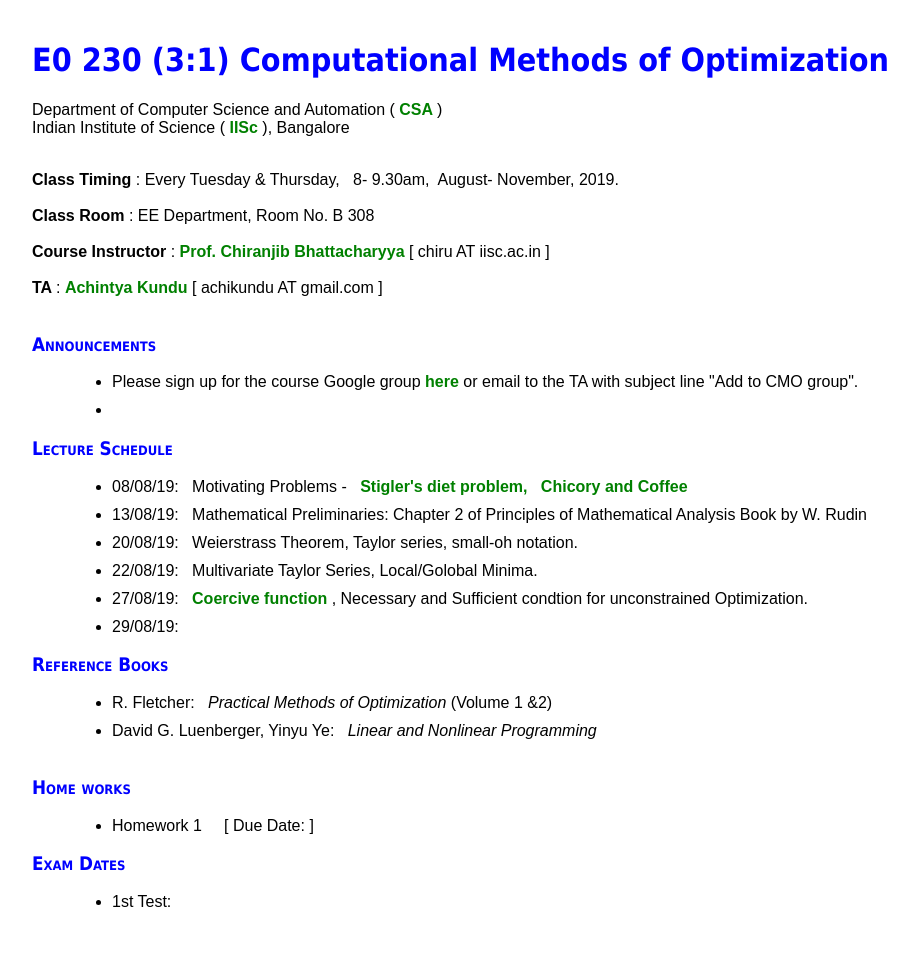
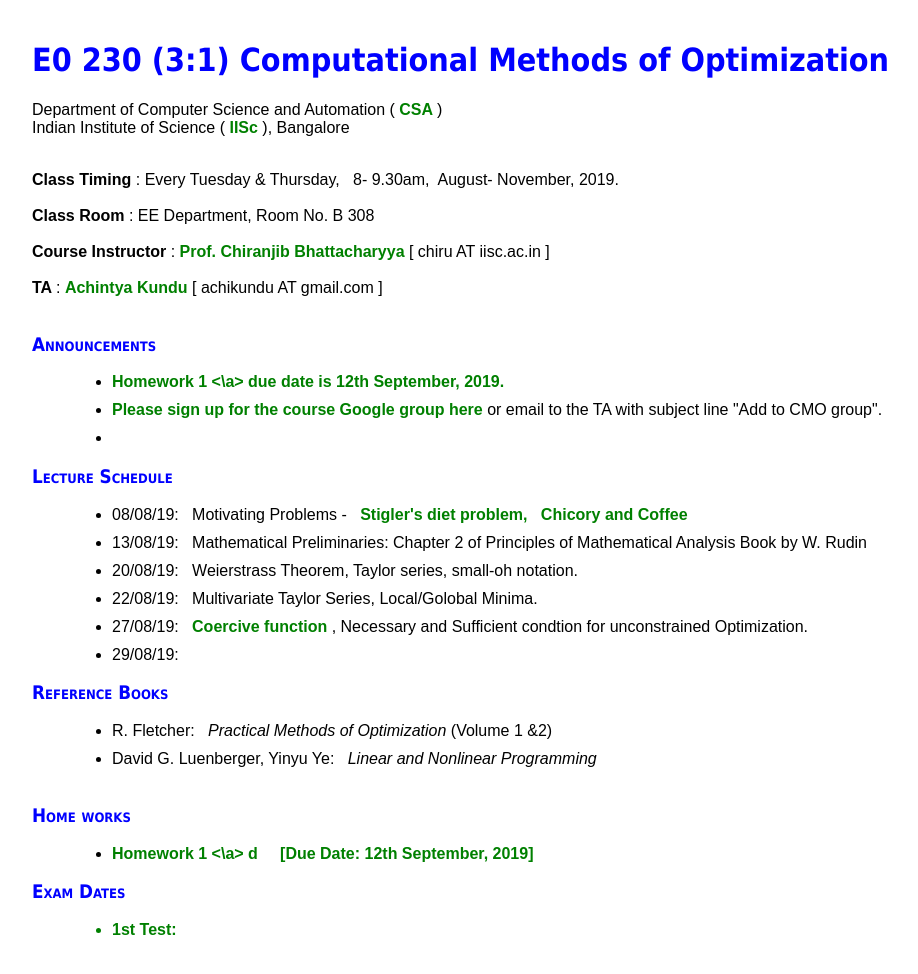
Before and after one commit to cmo2019/cmo2019, a plain HTML site: page index.html in a window 1280 px wide. Shown: the whole page, without its empty margins (50-968 px from the left). Before the commit the page ends 947 px from the top, so only its background shows below. Drawn offline with Linux system fonts and the light colour scheme.

Commit message:
Update index.html

```diff
--- a/index.html
+++ b/index.html
@@ -48,6 +48,8 @@
 
  <dt></dt><h3> Announcements </h3>
 <dd><ul>
+  <dt></dt><li>  <a href="https://drive.google.com/file/d/1QR6Fw9_1q4RT3r0Bv5XIdieZRLQtwgfx/view?usp=sharing"> Homework 1  <\a> due date is 12th September, 2019.
+
  <dt></dt><li> Please sign up for the course Google group <a href="https://groups.google.com/d/forum/cmo2019"> here </a> or email to the TA with subject line "Add to CMO group". </li>
 
 <dt></dt><li> </li>
@@ -76,8 +78,7 @@ Stigler's diet problem, </a> &nbsp;   <a href="https://www.sciencedirect.com/top
 
 
 <dt></dt> <h3> Home works </h3>
-<dd><ul>
-<dt></dt><li> Homework 1 &nbsp;  &nbsp; [ Due Date: ]  </li>
+<dd><ul><dt></dt><li> <a href="https://drive.google.com/file/d/1QR6Fw9_1q4RT3r0Bv5XIdieZRLQtwgfx/view?usp=sharing"> Homework 1  <\a> d &nbsp;  &nbsp; [Due Date: 12th September, 2019]  </li>
 </ul></dd>
 
 <dt> </dt> <h3> Exam Dates </h3>
```
